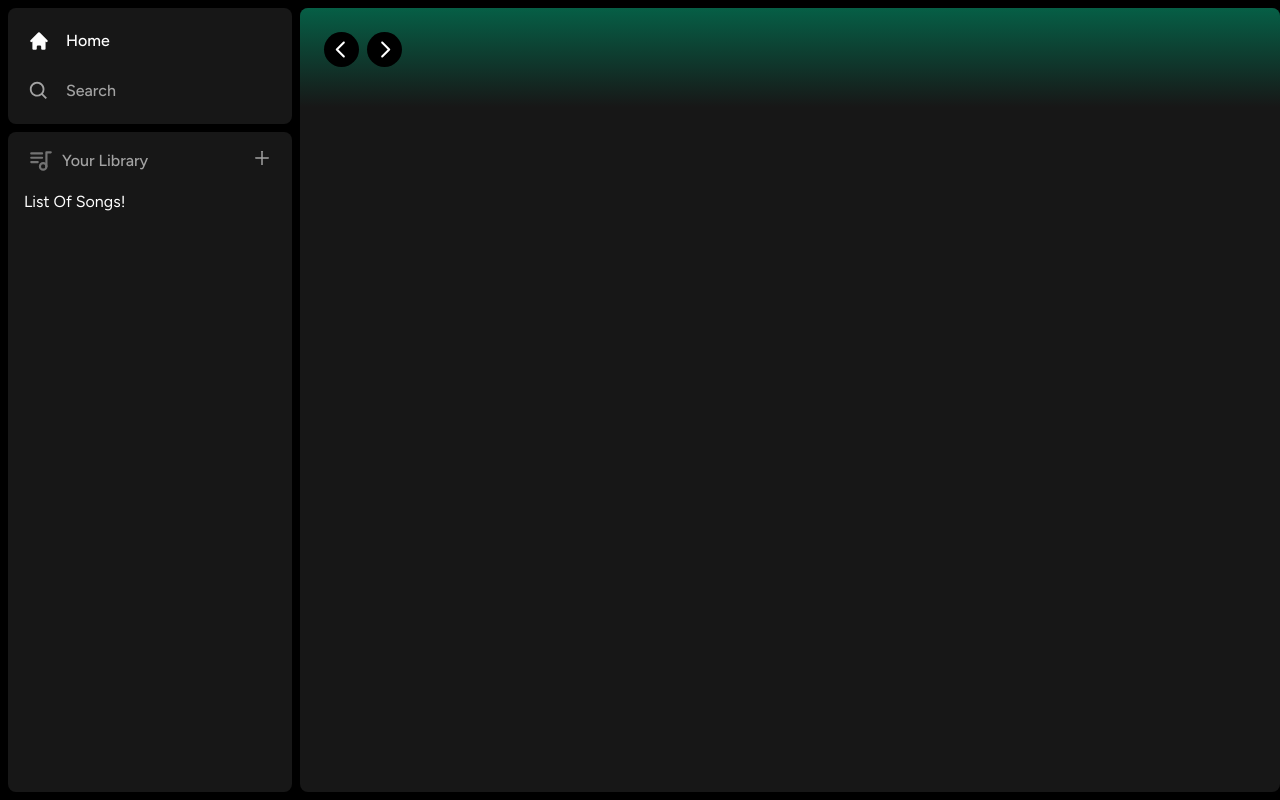
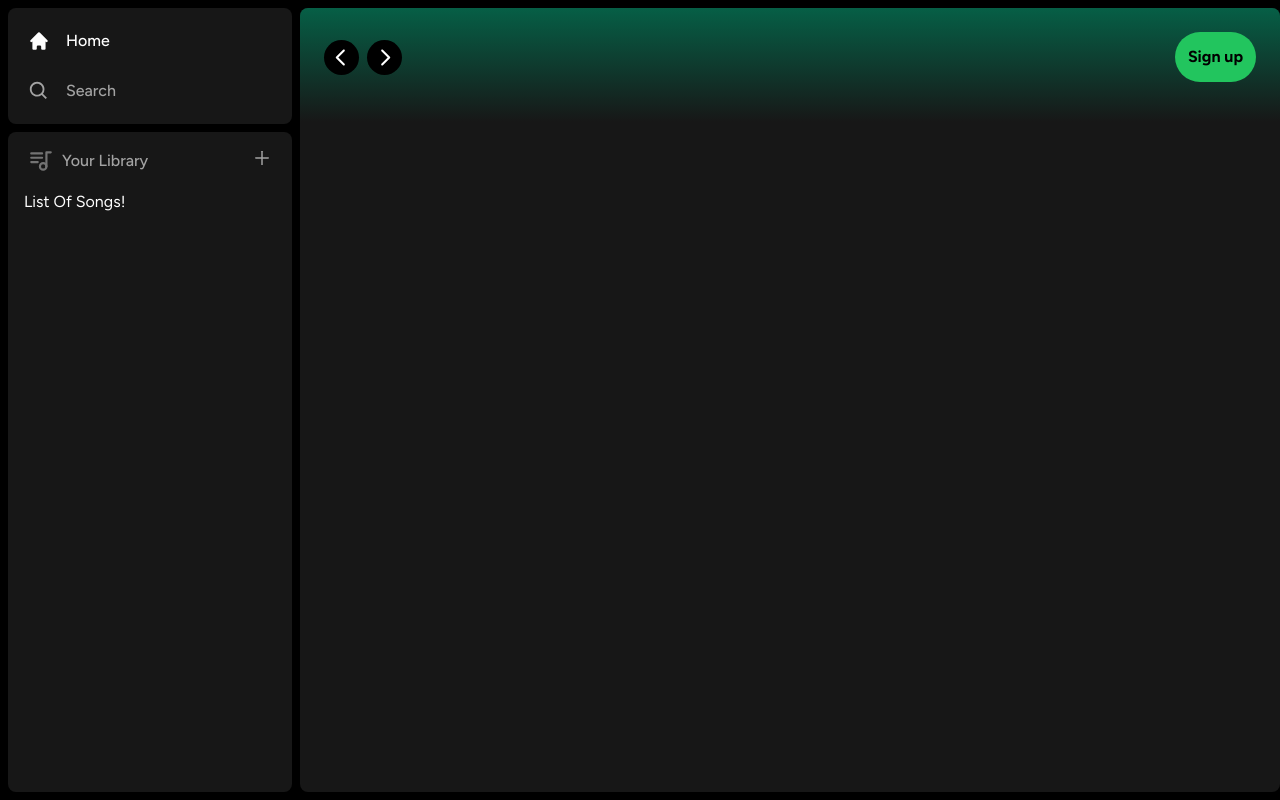
Before and after one commit to rbncardoso/spotify_clone, a Next.js app: page / in a window 1280 px wide. Built offline with nearby package versions, Linux system fonts and the light colour scheme.

Commit message:
added the Button in the superior rigth corner

```diff
--- /dev/null
+++ b/components/Button.tsx
@@ -0,0 +1,28 @@
+
+import React, { forwardRef } from 'react'
+import { twMerge } from 'tailwind-merge';
+
+interface ButtonProps extends React.ButtonHTMLAttributes<HTMLButtonElement>{}
+
+
+const Button = forwardRef<HTMLButtonElement, ButtonProps>(({
+  className,
+  children,
+  disabled,
+  type = "button",
+  ...props
+}, ref)=>{
+  return(
+    <button
+    type={type}
+    className={twMerge(`w-full rounded-full bg-green-500 border border-transparent px-3 py-3
+    disabled:cursor-not-allowed disabled:opacity-50 text-black font-bold hover:opacity-75 transition`,
+    className)}
+    >
+      {children}
+    </button>
+  )
+})
+
+Button.displayName = "Button";
+export default Button
--- a/components/Header.tsx
+++ b/components/Header.tsx
@@ -5,6 +5,8 @@
 import {twMerge} from 'tailwind-merge'
 import {RxCaretLeft, RxCaretRight} from 'react-icons/rx'
 import { HiHome } from 'react-icons/hi';
+import { BiSearch } from 'react-icons/bi';
+import Button from './Button';
 interface HeaderProps {
   children: React.ReactNode;
   className?: string;
@@ -37,6 +39,18 @@
           <button className='rounded-full bg-white p-2 flex items-center justify-center hover:opacity-75 transition'>
             <HiHome className='text-black' size={20}/>
           </button>
+          <button className='rounded-full bg-white p-2 flex items-center justify-center hover:opacity-75 transition'>
+            <BiSearch className='text-black' size={20}/>
+          </button>
+        </div>
+        <div className='flex justify-between items-center gap-x-4'>
+          <>
+            <div>
+              <Button>
+                Sign up
+              </Button>
+            </div>
+          </>
         </div>
       </div>
     </div>
```
